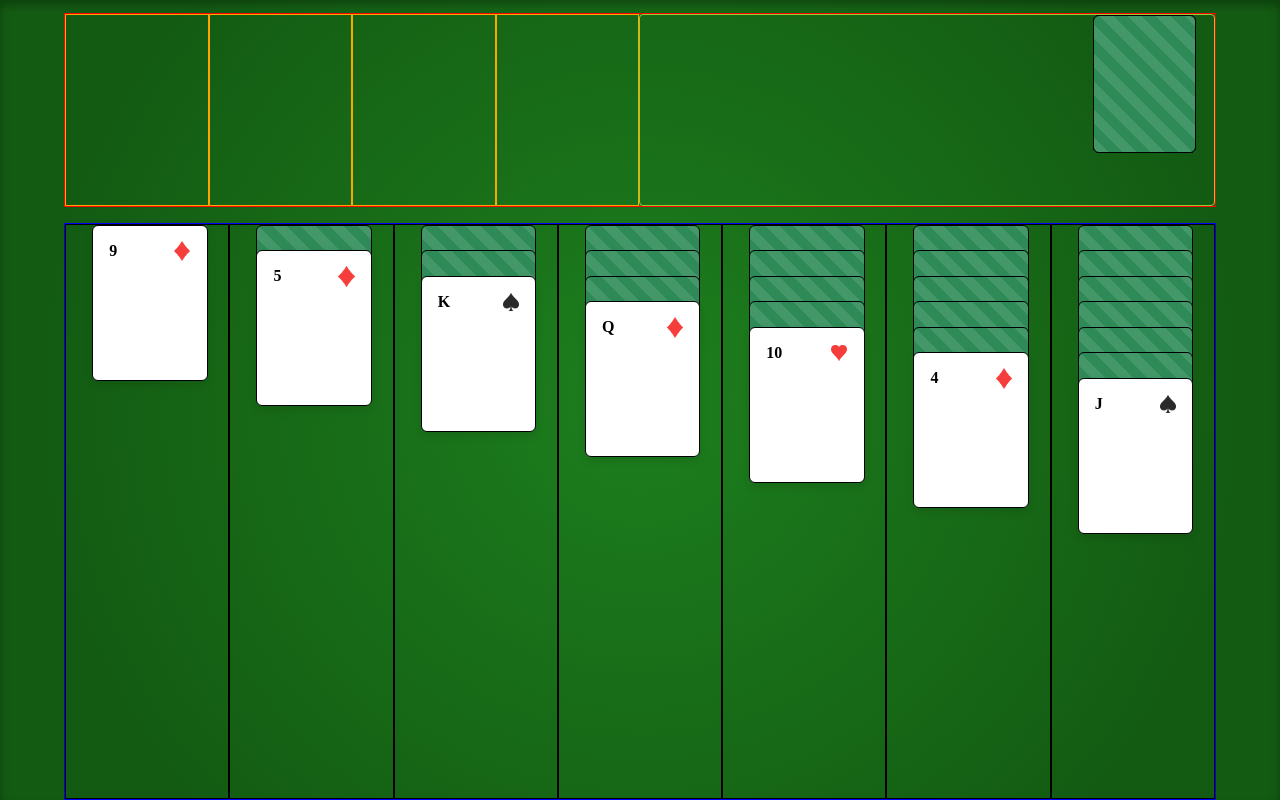
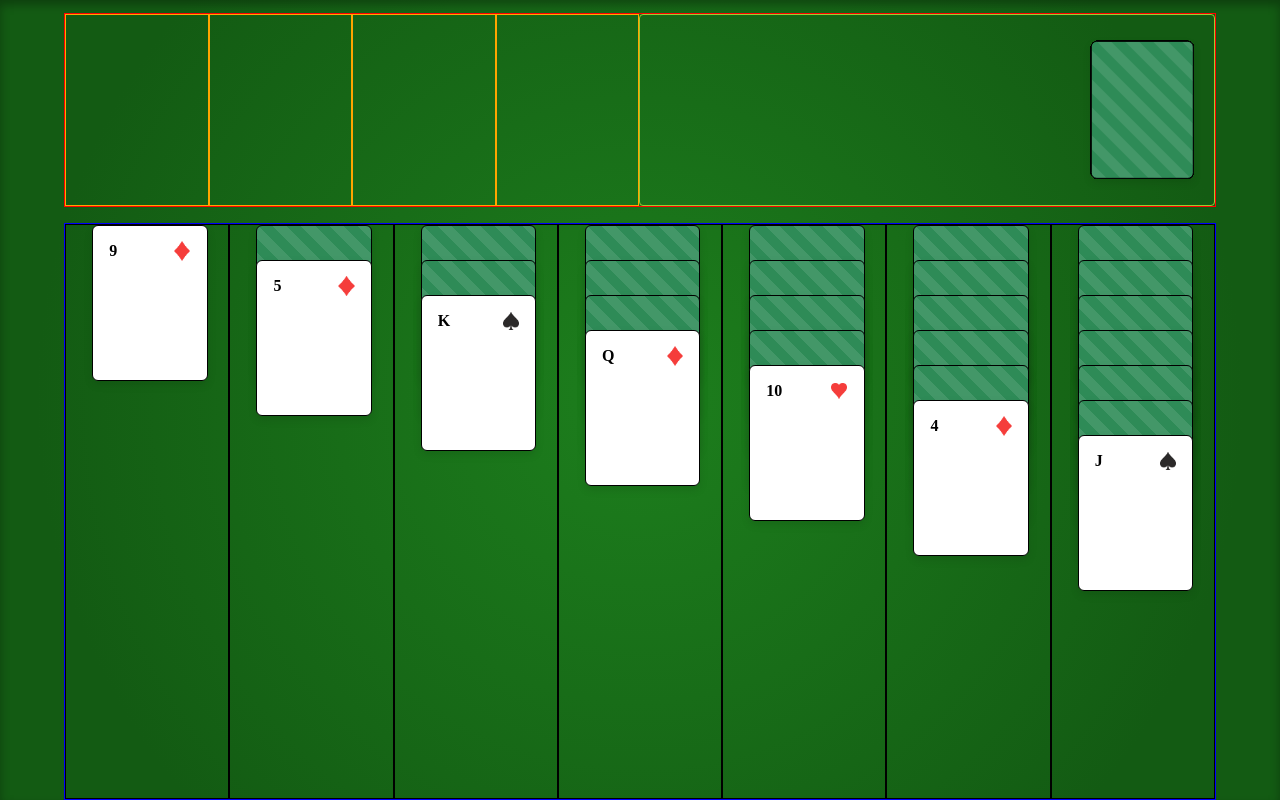
Before and after one commit to Mylos97/SolitaireHTMLJavascript, a plain HTML site: page index.html in a window 1280 px wide. Drawn offline with Linux system fonts and the light colour scheme.

Commit message:
fixed shadows and centering

```diff
--- a/index.html
+++ b/index.html
@@ -10,6 +10,7 @@
 <body>
     <div class="screen-area">
         <div class="game-area" id="game-area"></div>
+        <div id="dragging-clone" style="display:none; position:fixed; pointer-events:none;"></div>
     </div>
     <script src="script.js"></script>
 </body>
--- a/script.js
+++ b/script.js
@@ -2,6 +2,7 @@ const gameArea = document.getElementById('game-area');
 const deck = makeCardDeck();
 let draggedCards = null;
 let draggedColumn = null;
+let draggingClone = document.getElementById('dragging-clone');
 prepareUpper();
 prepareLower();
 putCardsInColumns(deck);
@@ -157,7 +158,6 @@ function putCardsInDeck(deck) {
     for(let i = 0; i < length; i++) {
         const cardObject = deck.shift();
         const card = createCard(cardObject);
-        card.style.top = 0;
         flipCard(card);
         deckColumn.appendChild(card);
     }
@@ -175,7 +175,7 @@ function deckClicked(e) {
     if(target.children.length !== 0) return;
     const deckPlacement = document.querySelector('.deck-placement');
 
-    Array.from(river.children).forEach(card => {
+    Array.from(river.children).reverse().forEach(card => {
         flipCard(card);
         deckPlacement.appendChild(card);
     });
@@ -194,6 +194,7 @@ function handleDragStart(e) {
             currentCard = currentCard.nextElementSibling;
         }
     }
+
     draggedCards.forEach(card => card.classList.add('dragging-multiple'));
 }
 
@@ -261,8 +262,8 @@ function handleDropLowerColumn(e) {
     appendDraggedCards(column);
     placeCardInColumn(column);
     flipLastCardInColum();
+    setDragableCards(draggedColumn);
     setDragableCards(column);
-    setDragableCards(draggedColumn);
 }
 
 function handleDropUpperColumn(e) {
@@ -277,7 +278,7 @@ function handleDropUpperColumn(e) {
     const lastCardSuit = lastCard?.getAttribute('suit');
 
     if(lastCard === null && draggedRankIndex == 1) {
-        draggedCards[0].style.top = 0;
+        draggedCards[0].style.removeProperty('top');
         column.appendChild(draggedCards[0]);
         flipLastCardInColum();
     }
@@ -285,13 +286,15 @@ function handleDropUpperColumn(e) {
     if(draggedSuit != lastCardSuit) return;
     if(draggedRankIndex != parseInt(lastCardRankIndex) + 1) return;
 
-    draggedCards[0].style.top = 0;
+    draggedCards[0].style.removeProperty('top');
     lastCard.draggable = false;
     column.appendChild(draggedCards[0]);
     flipLastCardInColum();
 }
 
 function setDragableCards(col) {
+    if (!col.children.length) return;
+
     const cards = Array.from(col.children);
     currentCard = cards[cards.length - 1];
     previousCard = currentCard?.previousSibling;
@@ -309,11 +312,12 @@ function setDragableCards(col) {
 }
 
 function placeCardInColumn(col) {
-    const firstCard = col.children[0];
+    const firstCard = col.lastElementChild;
     if(!firstCard) return;
     const computedStyle = window.getComputedStyle(firstCard);
     const topPadding = Math.ceil(parseFloat(computedStyle.paddingTop));
-    const height = firstCard.querySelector('.upper-area').offsetHeight + topPadding*1.5;
+    const height = firstCard.querySelector('.upper-area').offsetHeight + topPadding;
+    console.log(height)
     let j = 0;
     const cards = Array.from(col.children);
     setDragableCards(col);
--- a/styles.css
+++ b/styles.css
@@ -83,7 +83,6 @@ html, body {
         transparent 20px
     );
     cursor: pointer;
-    box-shadow: 0 4px 8px rgba(0, 0, 0, 0.0);
 }
 
 .deck-river {
@@ -91,6 +90,21 @@ html, body {
     width: 25%;
     position: relative;
 }
+
+.gather-column > *,
+.deck-placement > *,
+.deck-river  > * {
+    position: absolute;
+    left: 50%;
+    top: 50%;
+    transform: translate(-50%, -50%);
+}
+.gather-column > *:not(:first-child),
+.deck-placement > *:not(:first-child),
+.deck-river > *:not(:first-child) {
+    box-shadow: 0 4px 8px rgba(0, 0, 0, 0.0);
+}
+
 
 .deck-column {
     flex: 1;
```
